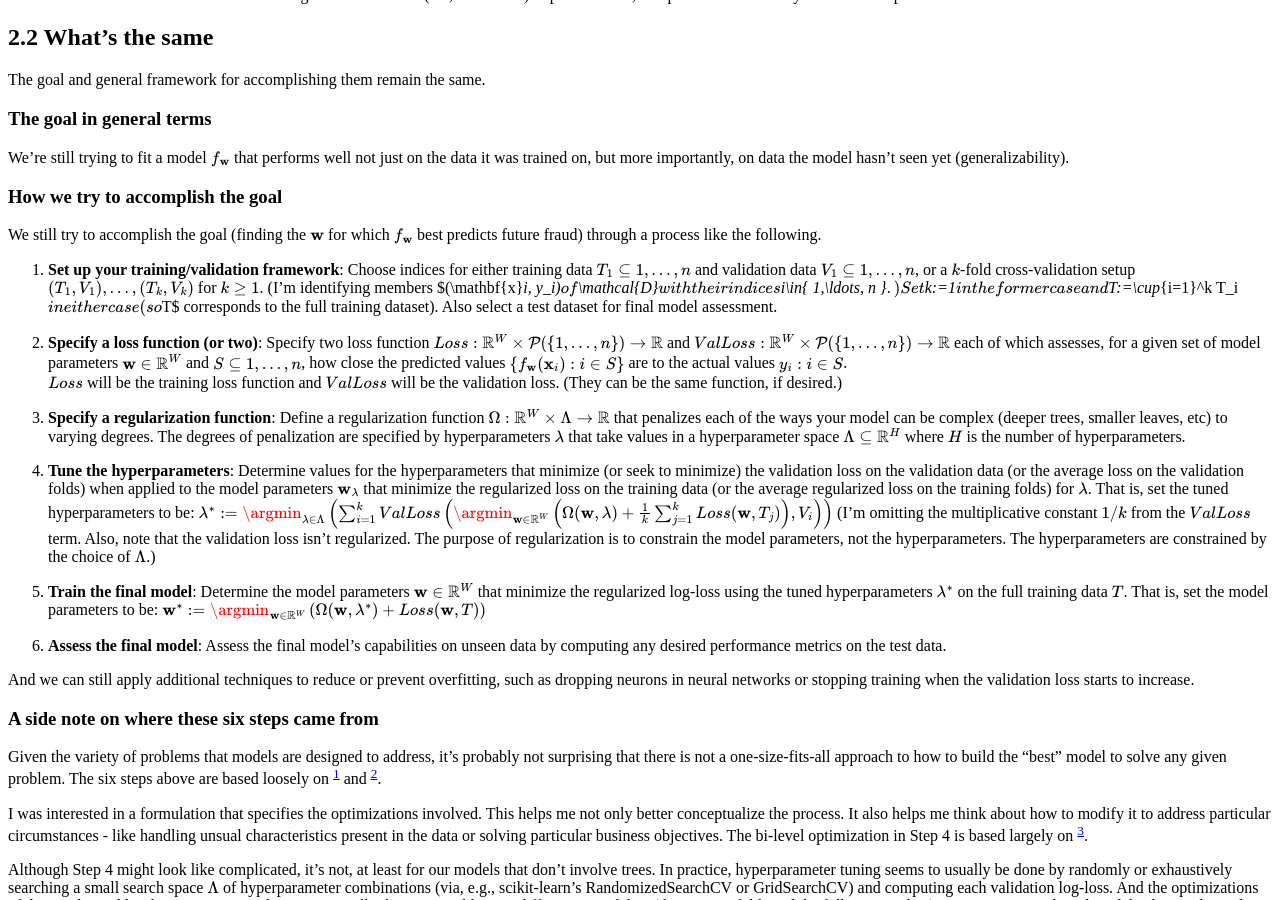
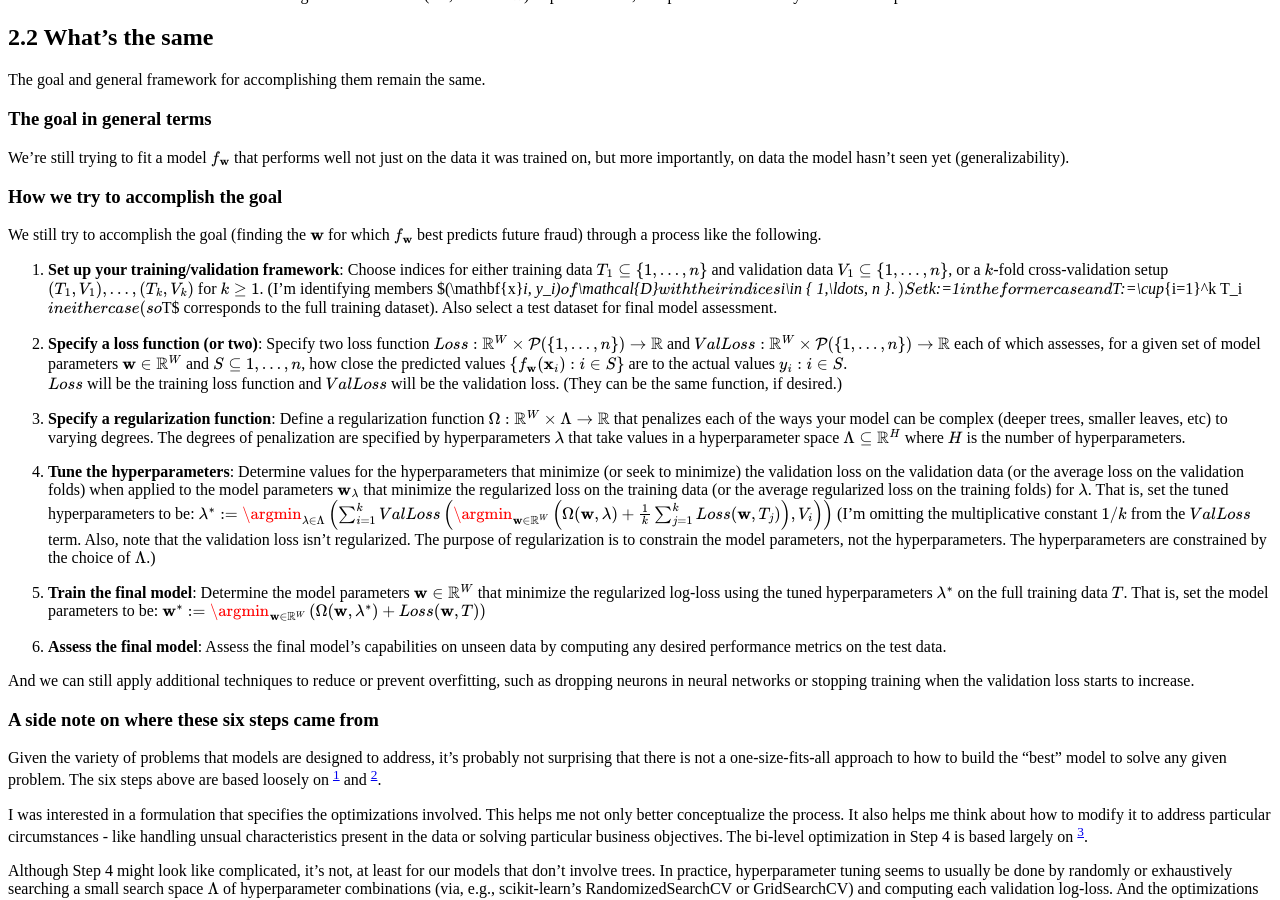
Before and after one commit to dglassbrenner1/my-posts-on-fraud-detection, a Jekyll site: the page built from 2-whats-the-same-and-not.md, in a window 1280 px wide and 900 px high, scrolled down 494 px. Built offline with Jekyll 4.4.1, drawn with Linux system fonts in a browser that asks for light colours; part of the change alters nothing that is shown.

```diff
--- a/2-whats-the-same-and-not.md
+++ b/2-whats-the-same-and-not.md
@@ -37,28 +37,29 @@ We're still trying to fit a model $f_{\mathbf{w}}$ that performs well not just o
 We still try to accomplish the goal (finding the $\mathbf{w}$ for which $f_{\mathbf{w}}$ best predicts future fraud) through a process like the following.
 
 1. **Set up your training/validation framework**: Choose indices for either training data
-$T_1\subseteq \{1,\ldots,n \}$ and validation data
-$V_1\subseteq\{1,\ldots,n\}$, or a $k$-fold cross-validation setup
+$$T_1\subseteq \{1,\ldots,n \}$$ and validation data
+$$V_1\subseteq\{1,\ldots,n\}$$, or a $k$-fold cross-validation setup
 $(T_1, V_1),\ldots, (T_k, V_k)$ for $k\geq 1$. (I'm identifying members
 $(\mathbf{x}_i, y_i)$ of
 $\mathcal{D}$ with their indices
-$i\in\{ 1,\ldots, n \}$
-.) Set $k:=1$ in the former case and $T:=\cup_{i=1}^k T_i$ in either case (so $T$ corresponds to the full training dataset).  Also select a test dataset for final model assessment.
+$i\in \{ 1,\ldots, n \}$
+.) Set $k:=1$ in the former case and
+$T:=\cup_{i=1}^k T_i$ in either case (so $T$ corresponds to the full training dataset).  Also select a test dataset for final model assessment.
 
 2. **Specify a loss function (or two)**: Specify two loss function $$Loss:\mathbb{R}^W\times\mathcal{P}(\{1,\ldots, n\})\rightarrow\mathbb{R}$$ and $$ValLoss:\mathbb{R}^W\times\mathcal{P}(\{1,\ldots, n\})\rightarrow\mathbb{R}$$ each of which assesses, for a given set of model parameters $\mathbf{w}\in\mathbb{R}^W$ and
 $S\subseteq \{1,\ldots, n \}$, how close the predicted values $$\{ f_{\mathbf{w}} (\mathbf{x}_i): i\in S \}$$ are to the actual values
 $\{ y_i: i\in S \}$.
 $Loss$ will be the training loss function and $ValLoss$ will be the validation loss. (They can be the same function, if desired.)
 
-1. **Specify a regularization function**: Define a regularization function $$\Omega:\mathbb{R}^W\times\Lambda\rightarrow\mathbb{R}$$ that penalizes each of the ways your model can be complex (deeper trees, smaller leaves, etc) to varying degrees. The degrees of penalization are specified by hyperparameters $\mathbf{\lambda}$ that take values in a hyperparameter space $\Lambda\subseteq\mathbb{R}^H$ where $H$ is the number of hyperparameters.
+3. **Specify a regularization function**: Define a regularization function $$\Omega:\mathbb{R}^W\times\Lambda\rightarrow\mathbb{R}$$ that penalizes each of the ways your model can be complex (deeper trees, smaller leaves, etc) to varying degrees. The degrees of penalization are specified by hyperparameters $\mathbf{\lambda}$ that take values in a hyperparameter space $\Lambda\subseteq\mathbb{R}^H$ where $H$ is the number of hyperparameters.
 
-2. **Tune the hyperparameters**: Determine values for the hyperparameters that minimize (or seek to minimize) the validation loss on the validation data (or the average loss on the validation folds) when applied to the model parameters $\mathbf{w}_{\mathbf{\lambda}}$ that minimize the regularized loss on the training data (or the average regularized loss on the training folds) for $\lambda$. That is, set the tuned hyperparameters to be:
+4. **Tune the hyperparameters**: Determine values for the hyperparameters that minimize (or seek to minimize) the validation loss on the validation data (or the average loss on the validation folds) when applied to the model parameters $\mathbf{w}_{\mathbf{\lambda}}$ that minimize the regularized loss on the training data (or the average regularized loss on the training folds) for $\lambda$. That is, set the tuned hyperparameters to be:
 $$\mathbf{\lambda}^*:= \argmin_{\mathbf{\lambda} \in \Lambda} \left( \sum_{i=1}^k ValLoss\left( \argmin_{\mathbf{w}\in\mathbb{R}^W} \left(\Omega(\mathbf{w}, \mathbf{\lambda}) + \frac{1}{k}\sum_{j=1}^k Loss(\mathbf{w}, T_j) \right), V_i\right) \right)$$ (I'm omitting the multiplicative constant $1/k$ from the $ValLoss$ term.  Also, note that the validation loss isn't regularized. The purpose of regularization is to constrain the model parameters, not the hyperparameters.  The hyperparameters are constrained by the choice of $\Lambda$.)
 
-1. **Train the final model**: Determine the model parameters $\mathbf{w}\in\mathbb{R}^W$ that minimize the regularized log-loss using the tuned hyperparameters $\mathbf{\lambda}^*$ on the full training data $T$.  That is, set the model parameters to be:
+5. **Train the final model**: Determine the model parameters $\mathbf{w}\in\mathbb{R}^W$ that minimize the regularized log-loss using the tuned hyperparameters $\mathbf{\lambda}^*$ on the full training data $T$.  That is, set the model parameters to be:
 $$\mathbf{w}^*:= \argmin_{\mathbf{w}\in\mathbb{R}^W} \left( \Omega(\mathbf{w}, \mathbf{\lambda}^*) + Loss(\mathbf{w}, T) \right)$$
 
-1. **Assess the final model**: Assess the final model's capabilities on unseen data by computing any desired performance metrics on the test data.
+6. **Assess the final model**: Assess the final model's capabilities on unseen data by computing any desired performance metrics on the test data.
 
 And we can still apply additional techniques to reduce or prevent overfitting, such as dropping neurons in neural networks or stopping training when the validation loss starts to increase.
 
```
